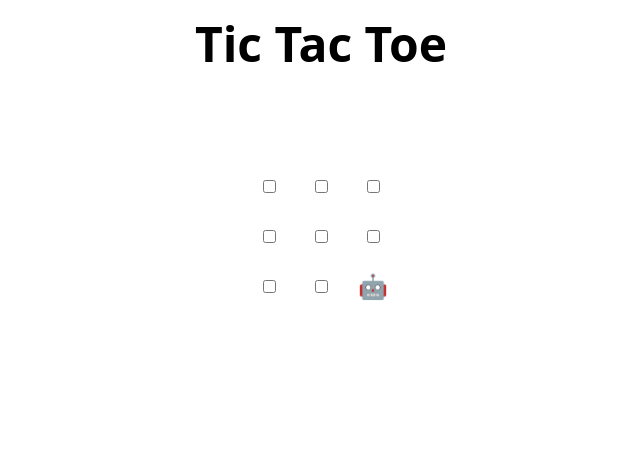
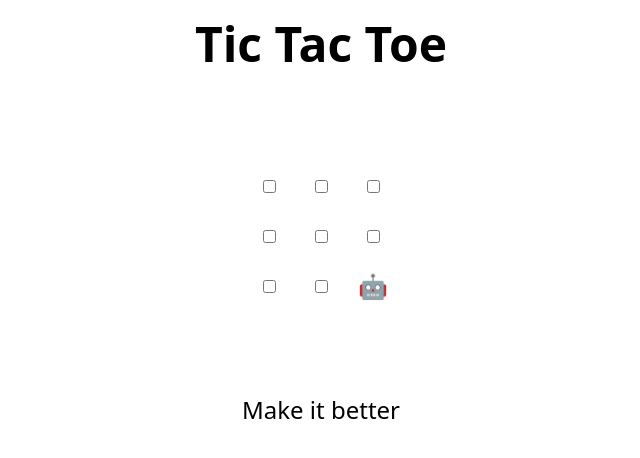
Before and after one commit to ArshiaZr/skills-review-pull-requests, a plain HTML site: page index.html in a window 1280 px wide. Shown: the whole page, without its empty margins (319-959 px from the left). Drawn offline with Linux system fonts and the light colour scheme.

Commit message:
Update index.html
Made it better

```diff
--- a/index.html
+++ b/index.html
@@ -48,7 +48,7 @@
 </table>
 
 <h2 hidden>Game over, refresh to play again 🧑‍💻 🤖!</h2>
-
+Make it better
 <script>
   // Initialization
   const boxes = Array.from(document.querySelectorAll("td"));
```
